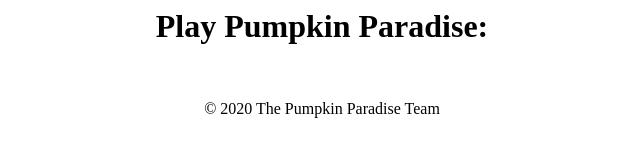
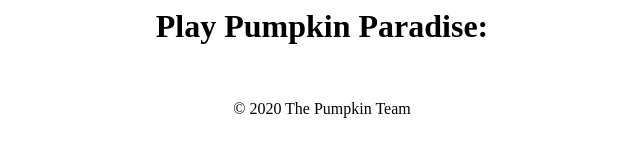
Before and after one commit to PumpkinParadise/play, a plain HTML site: page index.html in a window 1280 px wide. Shown: the full height of the page, 318-958 px from the left. Drawn offline with Linux system fonts and the light colour scheme.

Commit message:
Update index.html

```diff
--- a/index.html
+++ b/index.html
@@ -6,6 +6,6 @@
   <body>
     <center><h1>Play Pumpkin Paradise:</h1>
     <br>
-    <p>&copy; 2020 The Pumpkin Paradise Team</p>
+    <p>&copy; 2020 The Pumpkin Team</p>
   </body>
 </html>
```
